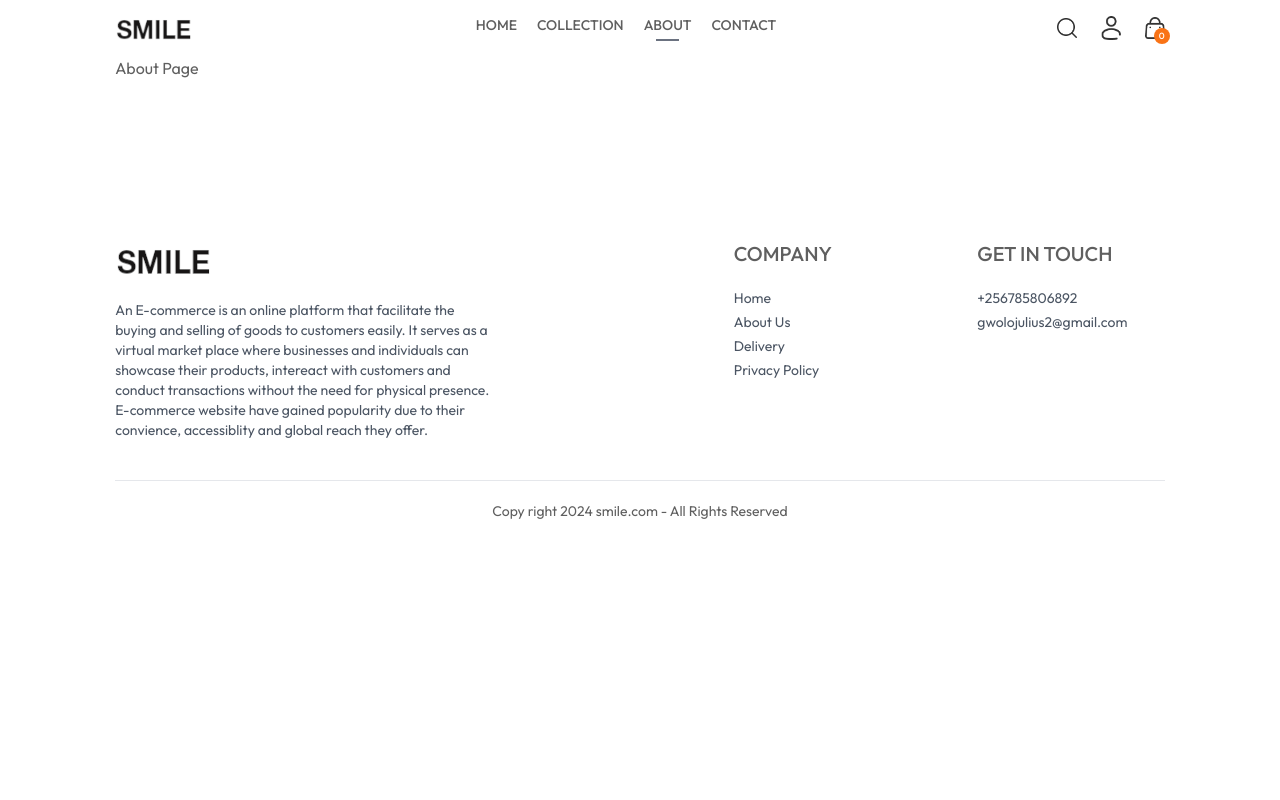
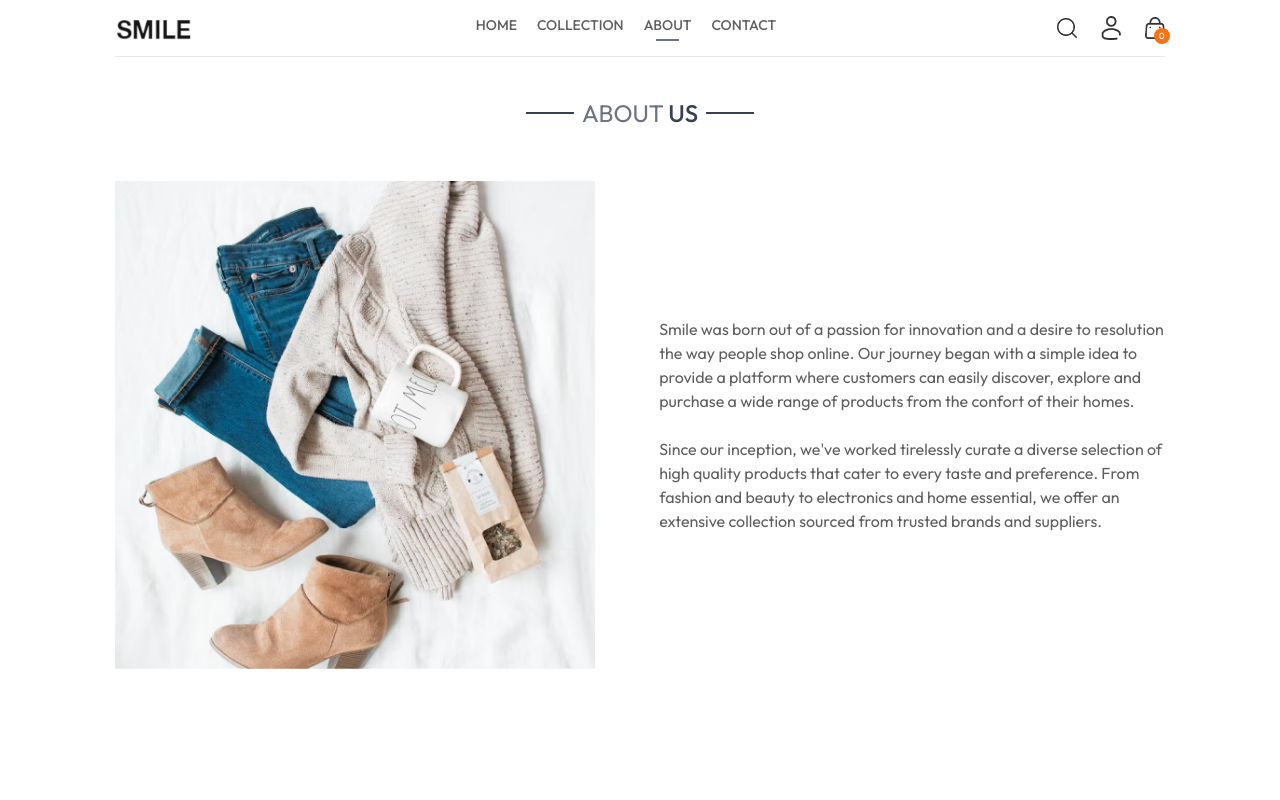
Before and after one commit to Gwolo-Julius/smile-app, a React (Vite) app: page /about in a window 1280 px wide. Shown: the top 800 px of the page. Built offline with nearby package versions, Linux system fonts and the light colour scheme; a web font is replaced by a local one.

Commit message:
about page initiated

```diff
--- a/src/pages/About.jsx
+++ b/src/pages/About.jsx
@@ -1,9 +1,20 @@
 import React from "react";
+import Title from "../components/Title";
+import { assets } from "../assets/assets";
 
 const About = () => {
   return (
     <div>
-      <p>About Page</p>
+      <div className="pt-8 text-center text-2xl border-t">
+        <Title text1={"ABOUT"} text2={"US"} />
+      </div>
+      <div className="flex flex-col md:flex-row my-10 gap-16">
+        <img className="w-full md:max-w-[480px]" src={assets.about_img} alt="about image" />
+        <div className="flex flex-col justify-center gap-6 md:w-2/4 text-gray-600">
+          <p>Smile was born out of a passion for innovation and a desire to resolution the way people shop online. Our journey began with a simple idea to provide a platform where customers can easily discover, explore and purchase a wide range of products from the confort of their homes.</p>
+          <p>Since our inception, we've worked tirelessly curate a diverse selection of high quality products that cater to every taste and preference. From fashion and beauty to electronics and home essential, we offer an extensive collection sourced from trusted brands and suppliers.</p>
+        </div>
+      </div>
     </div>
   );
 };
```
